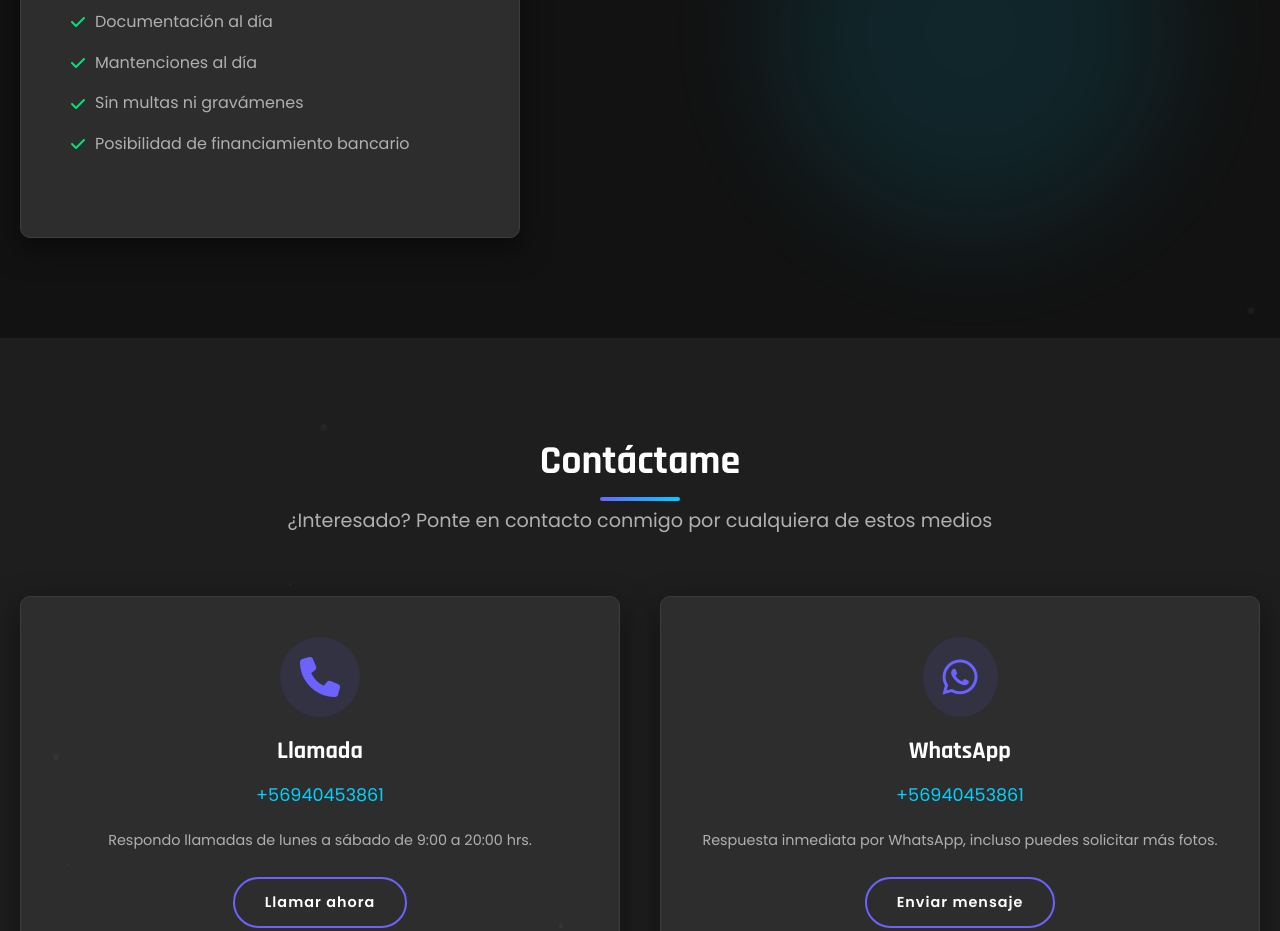
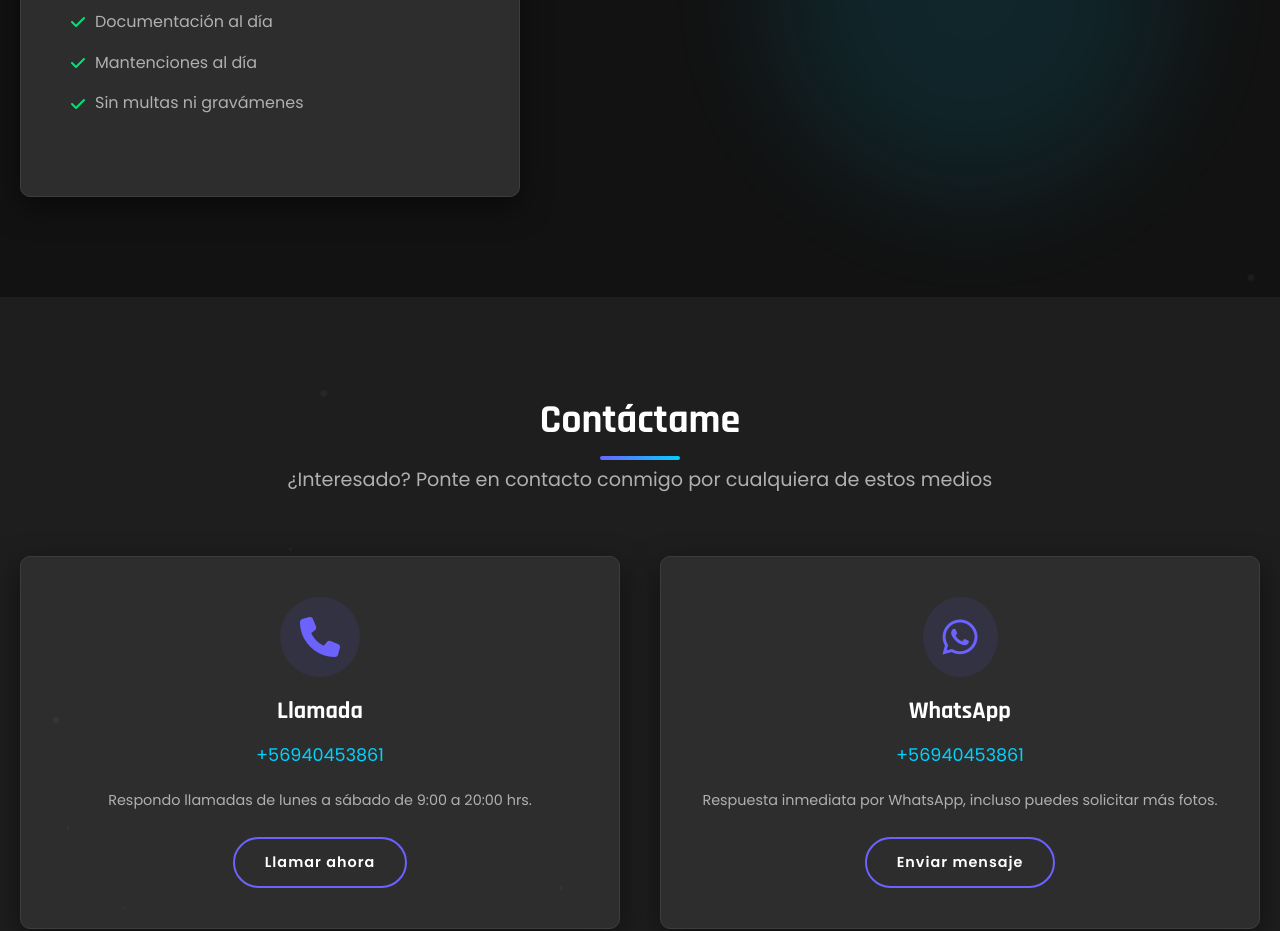
Before and after one commit to VentaAuto/VentaAuto, a React (Vite) app: page / in a window 1280 px wide. Shown: the part 4540-5471 px from the top of the page. Built offline with nearby package versions, Linux system fonts and the light colour scheme; the HTML template or start-up script is replaced by a standard one.

Commit message:
Update PriceSection.jsx

```diff
--- a/src/components/PriceSection.jsx
+++ b/src/components/PriceSection.jsx
@@ -39,10 +39,7 @@ export default function PriceSection({ price, currency }) {
               <i className="fas fa-check feature-check"></i>
               Sin multas ni gravámenes
             </li>
-            <li className="price-feature">
-              <i className="fas fa-check feature-check"></i>
-              Posibilidad de financiamiento bancario
-            </li>
+
           </ul>
 
         </div>
```
